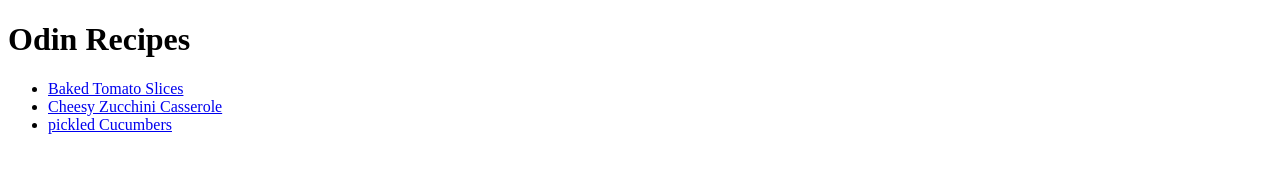
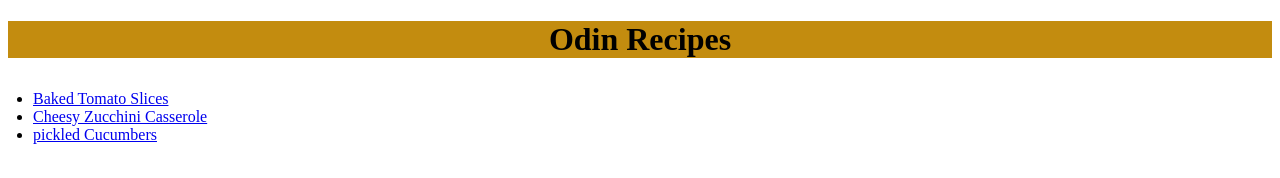
Before and after one commit to Candel343/odin-recipes, a plain HTML site: page index.html in a window 1280 px wide. Drawn offline with Linux system fonts and the light colour scheme.

Commit message:
Add a styles file and incorporate it to every page

```diff
--- a/index.html
+++ b/index.html
@@ -4,10 +4,11 @@
     <meta charset="UTF-8">
     <meta name="viewport" content="width=device-width, initial-scale=1.0">
     <title>Home page</title>
+    <link rel="stylesheet" href="styles.css">
 </head>
 <body>
     <h1>Odin Recipes</h1>
-    <ul>
+    <ul class="list">
     <li><a href="./recipes/baked-tomato-slices.html">Baked Tomato Slices</a></li>
     <li><a href="./recipes/cheesy-zucchini-casserole.html">Cheesy Zucchini Casserole</a></li>
     <li><a href="./recipes/pickled-cucumbers.html">pickled Cucumbers</a></li>
--- /dev/null
+++ b/styles.css
@@ -0,0 +1,9 @@
+.list {
+    padding: 10px;
+    margin-left: 15px;
+}
+
+h1 {
+    text-align: center;
+    background-color: rgb(195, 140, 15);
+}
```
Also changed, not shown: recipes/baked-tomato-slices.html (+1 -0 lines), recipes/cheesy-zucchini-casserole.html (+1 -0 lines), recipes/pickled-cucumbers.html (+1 -0 lines).
